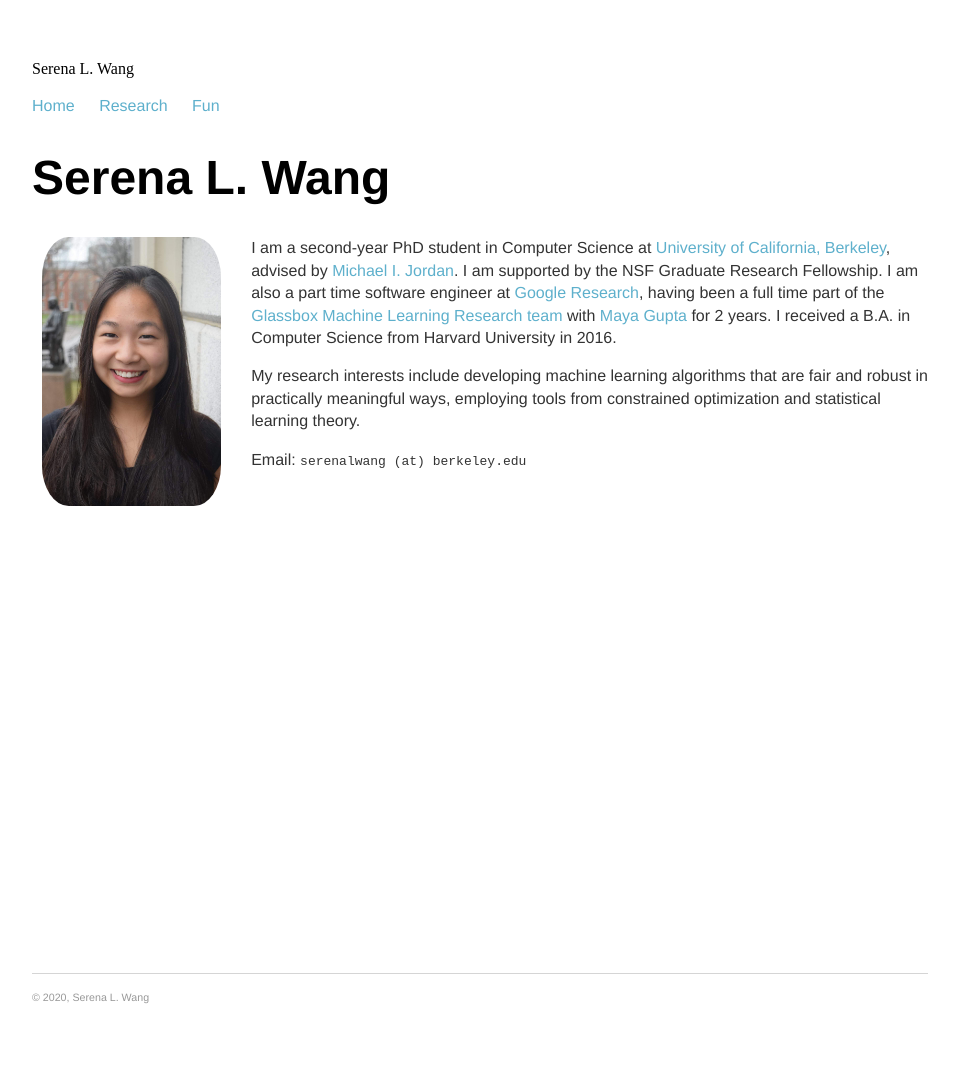
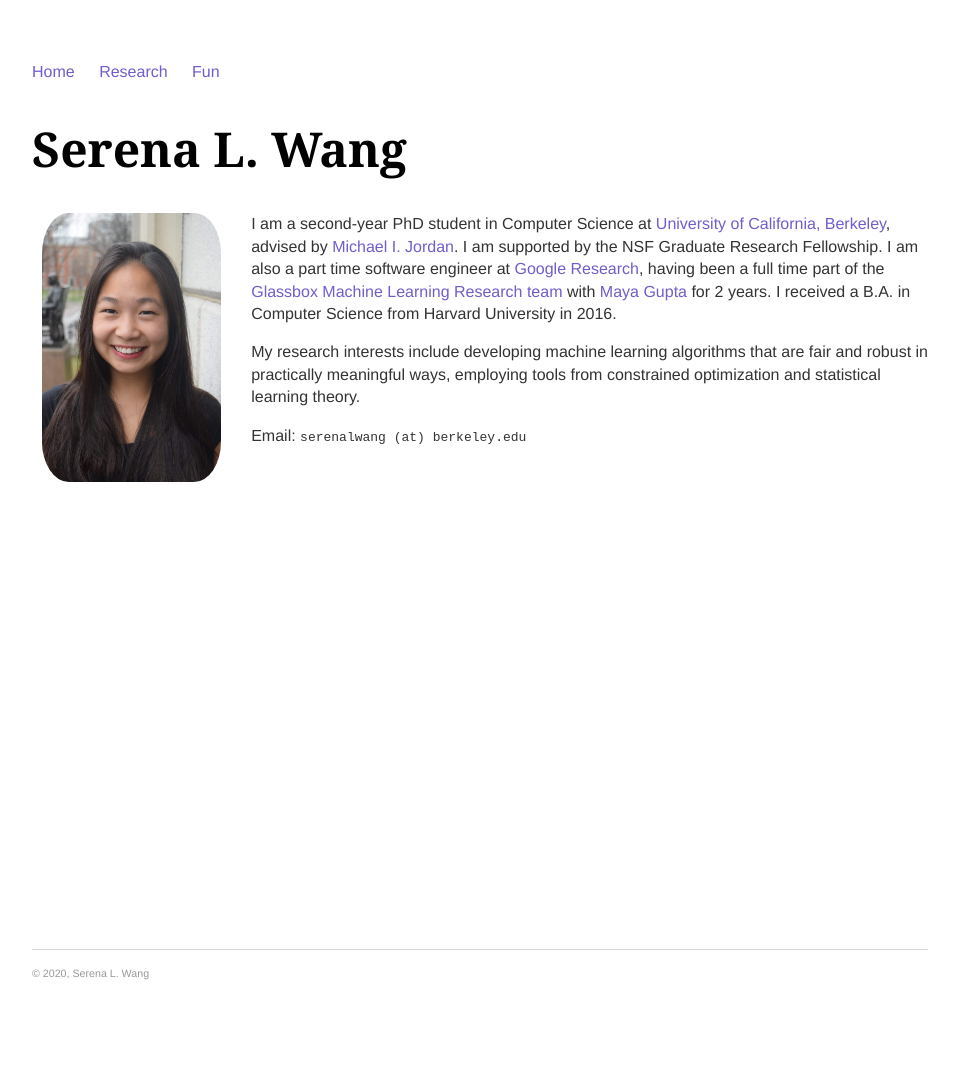
Before and after one commit to serenalwang/serenalwang.github.io, a Jekyll site: the page built from index.md, in a window 1280 px wide. Shown: the whole page, without its empty margins (160-1118 px from the left). Built offline with Jekyll 4.4.1, drawn with Linux system fonts in a browser that asks for light colours; after the commit the page ends 1043 px from its top, so only the background shows below that.

Commit message:
changing fonts.

```diff
--- a/_layouts/default.html
+++ b/_layouts/default.html
@@ -8,7 +8,6 @@
 		{% include analytics.html %}
 	</head>
 	<body>
-        Serena L. Wang
 		<nav>
     		<ul>
         		<li><a href="/">Home</a></li>
--- a/css/main.css
+++ b/css/main.css
@@ -14,14 +14,14 @@ nav ul li, footer ul li {
 }
 a {
     text-decoration: none;
-    color: #5eb0cc;
+    color: #6f5ecc;
 }
 a:hover {
     text-decoration: underline;
 }
 h1 {
     font-size: 3em;
-    font-family:'Helvetica', 'Verdana', 'Sans-Serif';
+    font-family:'Georgia', 'Verdana', 'Sans-Serif';
 }
 
 h3 {
```
